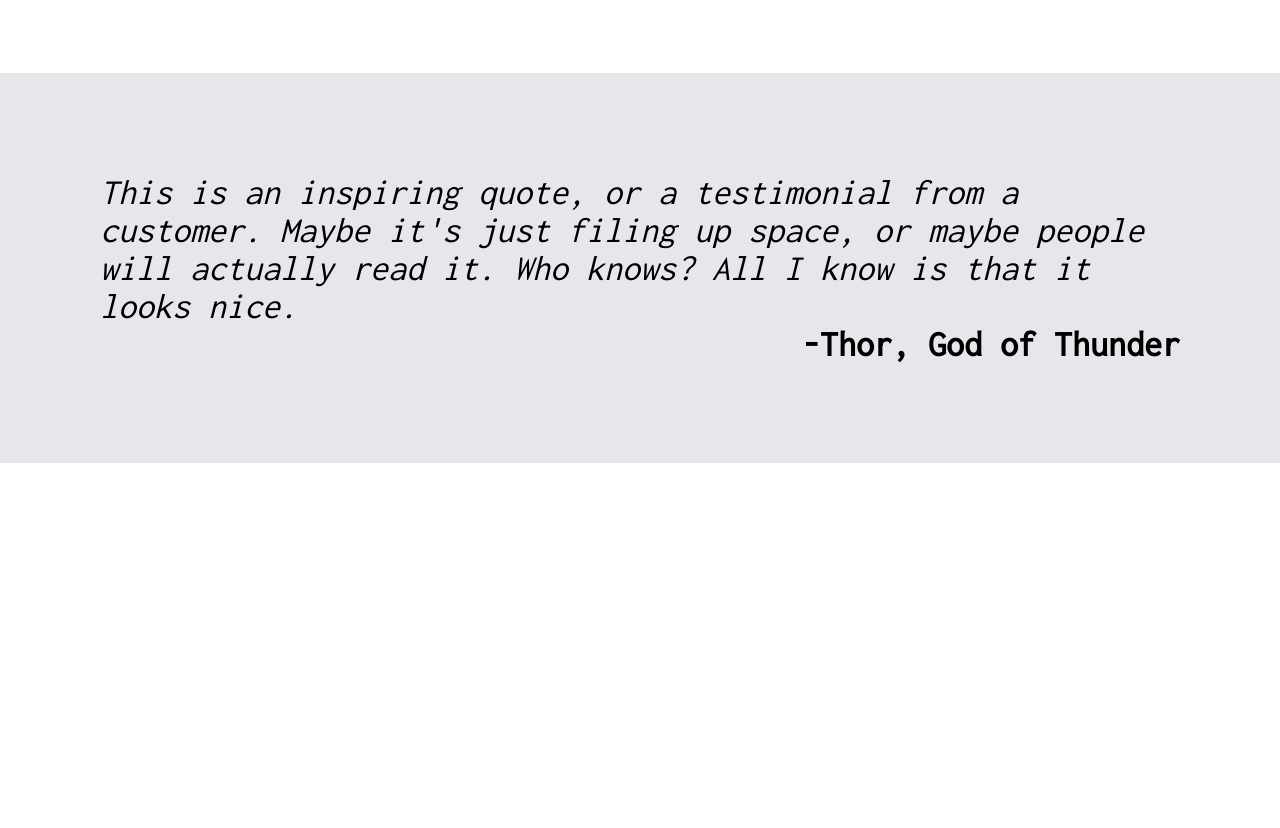
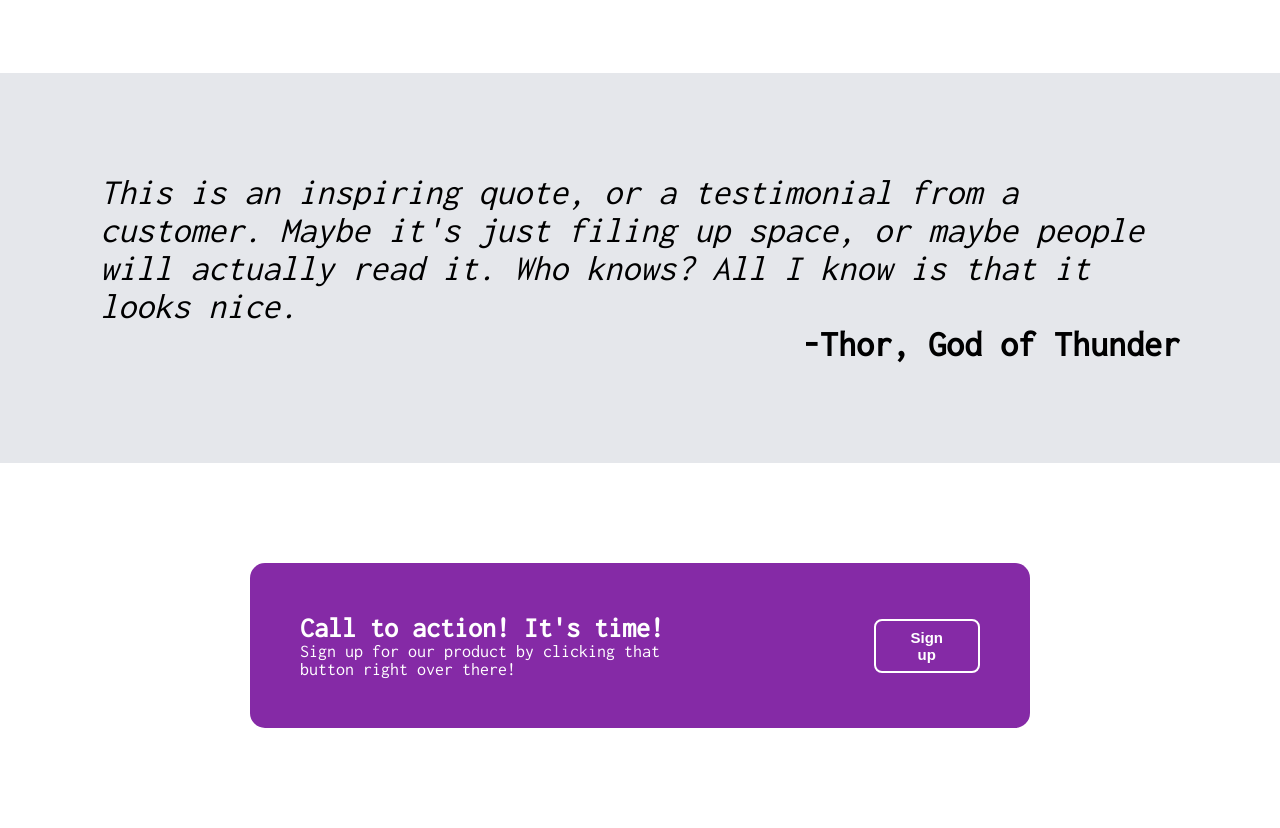
Before and after one commit to texugowo/odin-landing-page, a plain HTML site: page index.html in a window 1280 px wide. Shown: the part 1236-2064 px from the top of the page. Before the commit the page ends 1699 px from the top, so only its background shows below. Drawn offline with Linux system fonts and the light colour scheme.

Commit message:
Add 'call to action' container

```diff
--- a/index.html
+++ b/index.html
@@ -22,7 +22,7 @@
             <div class="left">
                 <div class="hero-main-text">This website is awesome</div>
                 <div class="hero-small-text">This website has some subtext that goes here under the main title. It's a smaller font and the color is lower contrast.</div>
-                <button>Sign up</button>
+                <button class="button1">Sign up</button>
             </div>
             <div class="right">
                 <img src="./images/lighthouse.jpg" alt="Lighthouse on a seahill">
@@ -56,5 +56,17 @@
     <div class="quotetext">This is an inspiring quote, or a testimonial from a customer. Maybe it's just filing up space, or maybe people will actually read it. Who knows? All I know is that it looks nice.</div>
     <div class="thor">-Thor, God of Thunder</div>
    </div>
+
+   <div class="action">
+    <div class="actioncontainer">
+        <div class="actiontext">
+            <div class="call">Call to action! It's time!</div>
+            <div class="signup">Sign up for our product by clicking that button right over there!</div>
+        </div>
+        <div class="button">
+            <button class="button2">Sign up</button>
+        </div>
+    </div>
+   </div>
 </body>
 </html>
--- a/style.css
+++ b/style.css
@@ -27,13 +27,25 @@ img {
     border-radius: 15px;
 }
 
-button {
+.button1 {
     border: none;
     color: white;
     font-weight: bold;
     background-color: rgb(133, 42, 166);
-    padding: 8px 16px;
+    padding: 8px 35px;
     border-radius: 8px;
+    font-size: 15px;
+}
+
+.button2 {
+    color: white;
+    font-weight: bold;
+    background-color: rgb(133, 42, 166);
+    padding: 8px 35px;
+    border-radius: 8px;
+    border-style: solid;
+    font-size: 15px;
+    border-color: white;
 }
 
 .top {
@@ -113,10 +125,7 @@ button {
   }
 
 .quote {
-    padding-left: 100px;
-    padding-right: 100px;
-    padding-top: 100px;
-    padding-bottom: 100px;
+    padding: 100px;
     display: flex;
     flex-direction: column;
     flex-grow: 1;
@@ -134,3 +143,33 @@ button {
     font-weight: bold;
     text-align:end
 }
+
+.action {
+    justify-content:center;
+    align-items: center;
+    color: white;
+}
+
+.actioncontainer {
+    border-radius: 15px;
+    padding: 50px;
+    margin-left: 250px;
+    margin-right: 250px;
+    margin-top: 100px;
+    margin-bottom: 100px;
+    display: flex;
+    flex-direction: row;
+    justify-content:center;
+    align-items: center;
+    gap: 200px;
+    background-color:rgb(133, 42, 166);
+}
+
+.call {
+    font-size: 28px;
+    font-weight: bolder;
+}
+
+.signup {
+    font-size: 18px;
+}
```
